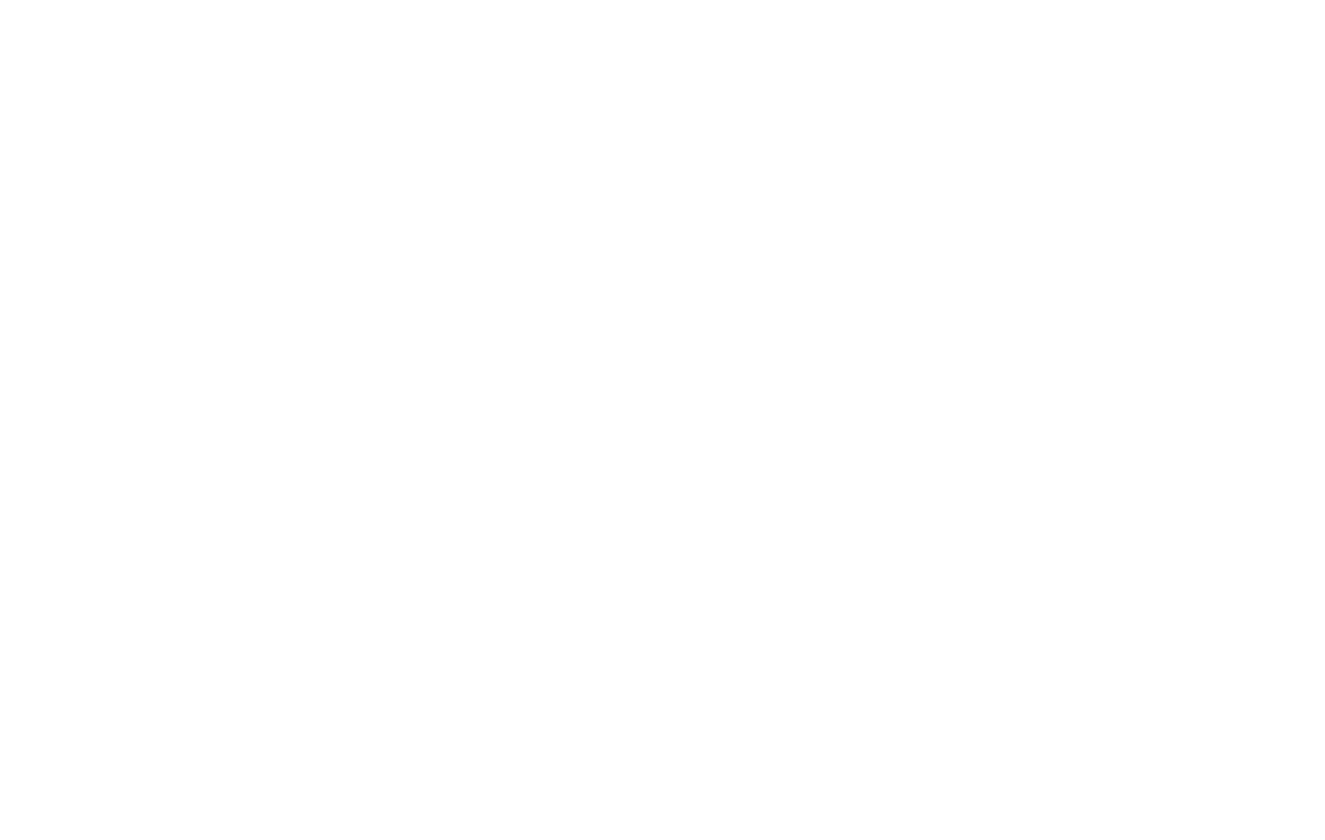
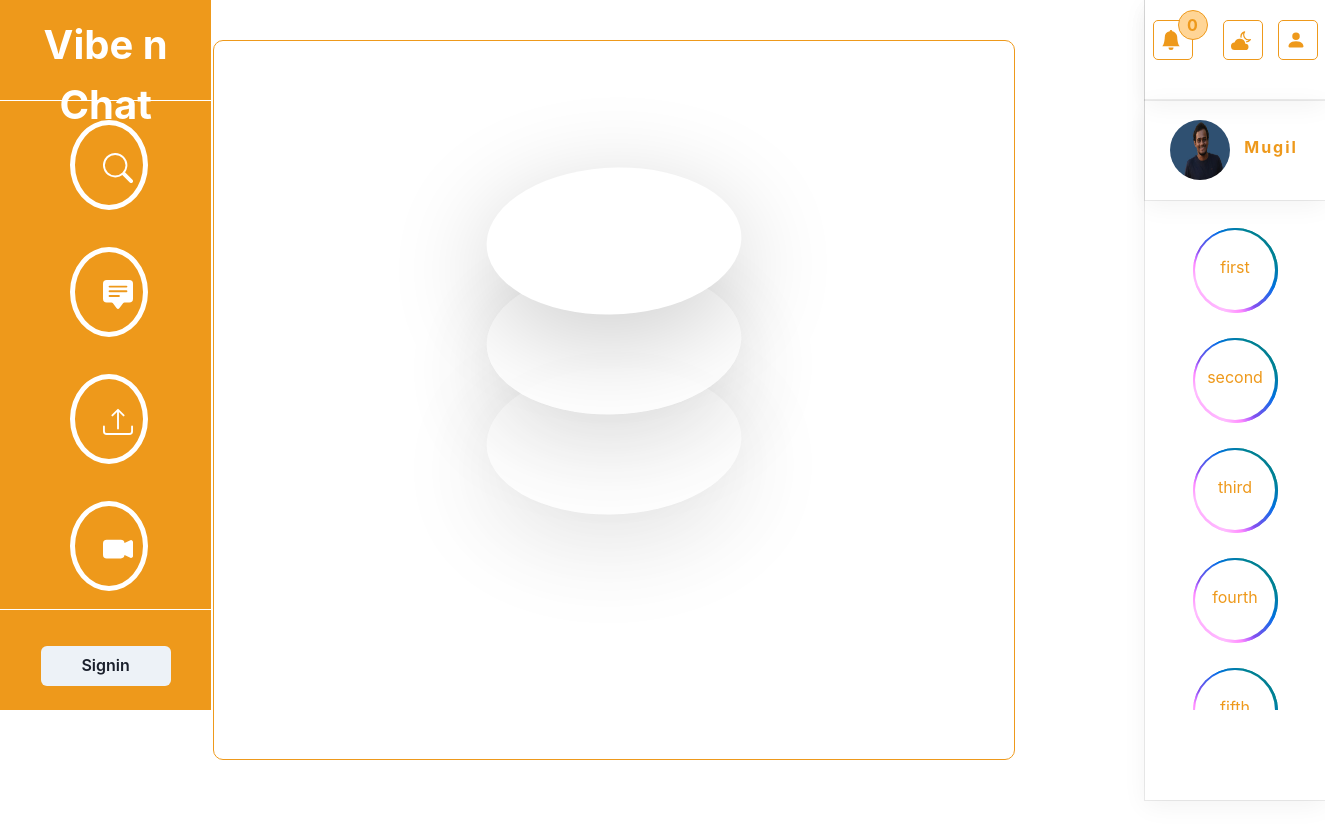
Before and after one commit to mugilmalathi/Vibe-n-Chat, a React (Create React App) app: page /upload in a window 1280 px wide. Before the commit this address had no page. Shown: the whole page, 1325 px wide, since content can reach past the window. Before the commit the page ends 800 px from the top, so only its background shows below. Built offline with nearby package versions, Linux system fonts and the light colour scheme.

Commit message:
Upload Option Updated

```diff
--- a/src/Components/AllRoutes/AllRoutes.jsx
+++ b/src/Components/AllRoutes/AllRoutes.jsx
@@ -5,12 +5,9 @@ import Signup from '../Account/Signup'
 import Chats from '../Chat/Chat'
 import Home from '../Home/Home'
 import HomeAnimation from '../HomeAnimation/HomeAnimation'
-
 import Search from '../Search/Search'
-
-import RightSideStories from '../RightSideStories/RightSideStories'
-import { Sidebar } from '../Sidebar/Sidebar'
 import UserDetails from '../UserDetails/UserDetails'
+import Uploads from '../Uploads/Uploads'
 
 
 const AllRoutes = () => {
@@ -24,6 +21,7 @@ const AllRoutes = () => {
           <Route path='/signup' element={<Signup />} />
           <Route path="/userdetails" element={<UserDetails />} />
           <Route path='/search' element={<Search/>} />
+          <Route path='/upload' element={<Uploads/>} />
         </Routes>
 
     </div>
--- a/src/Components/RightSideStories/RightSideStories.jsx
+++ b/src/Components/RightSideStories/RightSideStories.jsx
@@ -91,7 +91,7 @@ const RightSideStories = () => {
           <div className='homepage-card3-down'>
             {videocards.map((e)=>{
               return(
-                <div className='block glow'>{e.name}</div>
+                <div className='block glow cardss'>{e.name}</div>
               )
             })}
           </div>
--- a/src/Components/RightSideStories/RightSideStories.scss
+++ b/src/Components/RightSideStories/RightSideStories.scss
@@ -136,6 +136,7 @@
 //     scroll-behavior: smooth;
 // }
 
+
 .block{
     position: relative;
     margin: 10% auto 0;
@@ -156,7 +157,8 @@
     border-radius: 50%;
     left: -2px;
     top: -2px;
-    background: linear-gradient(45deg, #299fff, #ee991b, #1eff1e);
+    background: linear-gradient(45deg, #ee991b, #f0ff4a, #c65300, #ff365b,
+    #fc0dcc, #04ff00);
     // background-size: 400%;
     width: calc(100% + 5px);
     height: calc(100% + 5px);
--- /dev/null
+++ b/src/Components/Uploads/Uploads.jsx
@@ -0,0 +1,48 @@
+import React from 'react'
+import RightSideStories from '../RightSideStories/RightSideStories'
+import { Sidebar } from '../Sidebar/Sidebar'
+import "../Home/Home.scss"
+import "../RightSideStories/RightSideStories.scss"
+import "./Uploads.scss"
+
+const Uploads = () => {
+  return (
+    <div id='uploads'>
+
+        <div className='homepage-card1'>
+        <Sidebar />
+        </div>
+
+        <div className='homepage-card2'>
+            <div class="container">
+
+                 <div id="card1" class="card" style={{"--i":"-1"}}>
+                    <div class="content" style={{"--j":"1"}}>
+                        <h2>Upload Photo</h2>
+                    </div>
+                </div>
+
+               <div id="card2" class="card" style={{"--i":"0"}}>
+                    <div class="content" style={{"--j":"2"}}>
+                        <h2>Upload Video</h2>
+                    </div>
+                </div>
+
+                <div id="card3" class="card" style={{"--i":"1"}}>
+                    <div class="content" style={{"--j":"3"}}>
+                        <h2>Upload Story</h2>
+                    </div>
+                </div>
+
+            </div>
+        </div>
+
+        <div className='homepage-card3'>
+          <RightSideStories />
+        </div>
+
+    </div>
+  )
+}
+
+export default Uploads
--- /dev/null
+++ b/src/Components/Uploads/Uploads.scss
@@ -0,0 +1,65 @@
+#uploads{
+    display: grid;
+    width: 100%;
+    grid-template-columns: repeat(3, 1fr);
+    height: 100vh;
+}
+
+.container{
+    padding-top: 800px;
+    position: relative;
+    margin: auto;
+    width: 400px;
+    height: 200px;
+}
+.container .card{
+    position: absolute;
+    top: calc(50% - 200px);
+    left: 50%;
+    transform: translate(-50%,calc(100px * var(--i))) rotate(40deg) skew(-20deg, -10deg);
+    width: 200px;
+    height: 200px;
+    background: #fff;
+    // border: 1px solid #ee991b;
+    color: #ee991b;
+    font-weight: bolder;
+    font-size: medium;
+    cursor: pointer;
+    border-radius: 50%;
+    display: flex;
+    justify-content: center;
+    align-items: center;
+    box-shadow: 25px 25px 100px rgba(0,0,0,0.2);
+    z-index: calc(-1 * var(--i));
+    transition: 0.5s;
+}
+.container .card:nth-child(1){
+    opacity: 1;
+}
+.container .card:nth-child(2){
+    opacity: 0.8;
+}
+.container .card:nth-child(3){
+    opacity: 0.6;
+}
+.container:hover .card{
+   position: absolute;
+   top: 50%;
+   left: 50%;
+   z-index: 1;
+   opacity: 1;
+   box-shadow: 0px 25px 50px rgba(0,0,0,0.2);
+   transform: translate(calc(-50% + calc(350px * var(--i))), -50%) rotate(0deg) skew(0deg,0deg);
+}
+.container .card .content{
+    opacity: 0;
+    transition: 0.5s;
+    transform: translateY(50px);
+    padding: 25px;
+    text-align: center;
+}
+.container:hover .card .content{
+    opacity: 1;
+    transform: translateY(0px);
+    transition-delay: calc(0.2s * var(--j));
+}
```
